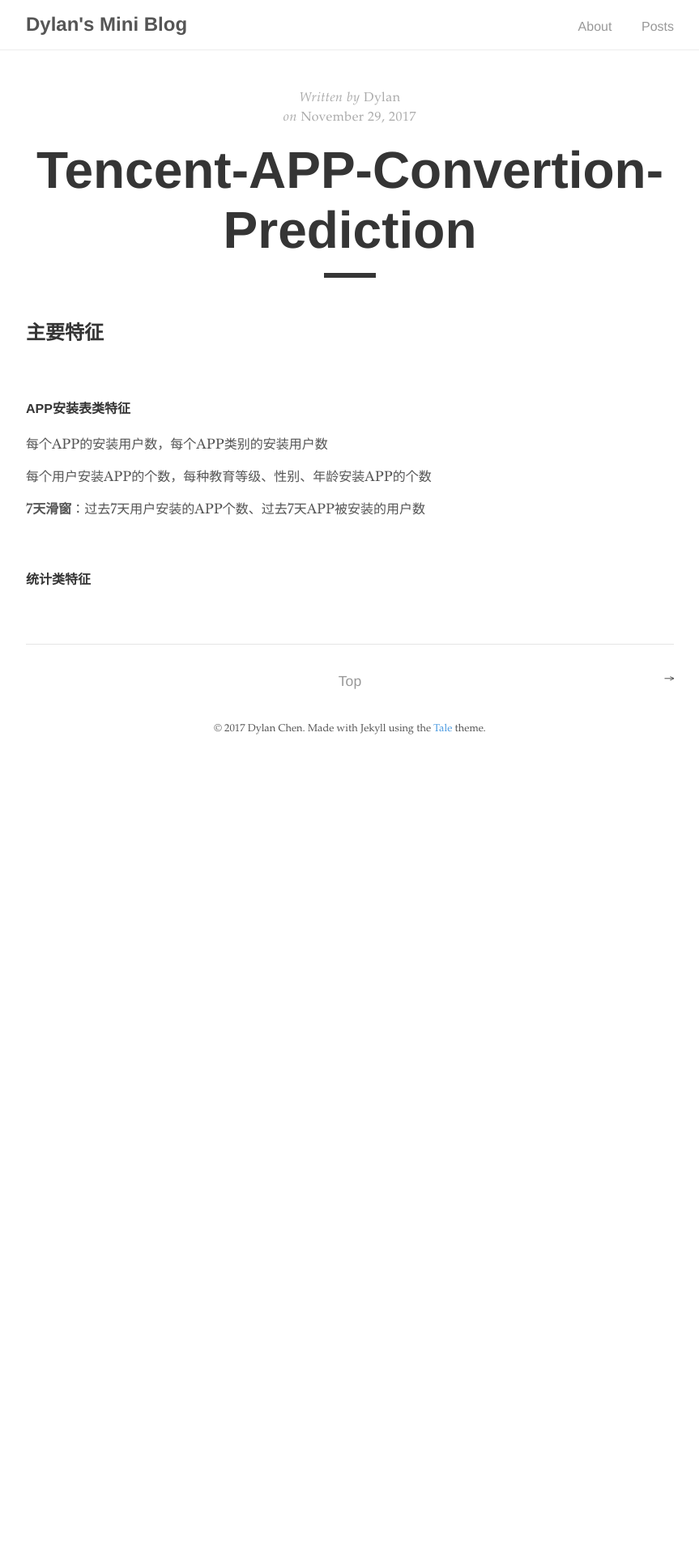
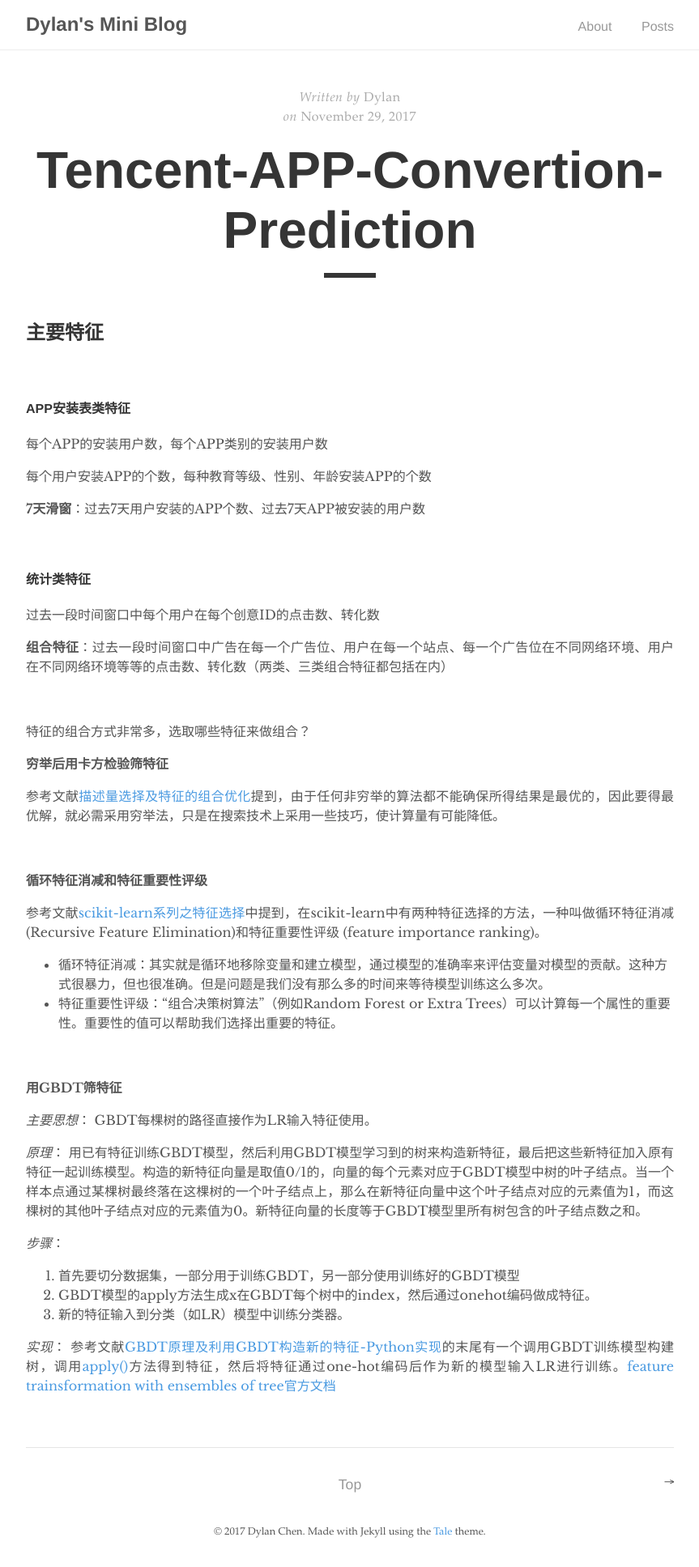
Before and after one commit to dylanchen0114/blog_pages, a Jekyll site: the page built from _posts/2017-11-29-Tencent-APP-Conversion-Cempetition.md, in a window 1280 px wide. Shown: the whole page at 81% size, without its empty margins (208-1071 px from the left). Built offline with Jekyll 4.4.1, drawn with Linux system fonts in a browser that asks for light colours; before the commit the page ends 943 px from its top, so only the background shows below that.

Commit message:
first post

```diff
--- a/_posts/2017-11-29-Tencent-APP-Conversion-Cempetition.md
+++ b/_posts/2017-11-29-Tencent-APP-Conversion-Cempetition.md
@@ -23,3 +23,43 @@
 <br>
 
 #### 统计类特征
+
+过去一段时间窗口中每个用户在每个创意ID的点击数、转化数
+
+**组合特征**：过去一段时间窗口中广告在每一个广告位、用户在每一个站点、每一个广告位在不同网络环境、用户在不同网络环境等等的点击数、转化数（两类、三类组合特征都包括在内）
+
+<br>
+
+特征的组合方式非常多，选取哪些特征来做组合？
+
+**穷举后用卡方检验筛特征**
+
+参考文献[描述量选择及特征的组合优化](http://202.197.191.206:8080/30/text/chapter04/4_8.htm)提到，由于任何非穷举的算法都不能确保所得结果是最优的，因此要得最优解，就必需采用穷举法，只是在搜索技术上采用一些技巧，使计算量有可能降低。
+
+<br>
+
+**循环特征消减和特征重要性评级**
+
+参考文献[scikit-learn系列之特征选择](http://www.jianshu.com/p/8f6f94f1d275)中提到，在scikit-learn中有两种特征选择的方法，一种叫做循环特征消减(Recursive Feature Elimination)和特征重要性评级 (feature importance ranking)。
+
+-  循环特征消减：其实就是循环地移除变量和建立模型，通过模型的准确率来评估变量对模型的贡献。这种方式很暴力，但也很准确。但是问题是我们没有那么多的时间来等待模型训练这么多次。
+-  特征重要性评级：“组合决策树算法”（例如Random Forest or Extra Trees）可以计算每一个属性的重要性。重要性的值可以帮助我们选择出重要的特征。
+
+<br>
+
+**用GBDT筛特征**
+
+*主要思想*：
+GBDT每棵树的路径直接作为LR输入特征使用。
+
+*原理*：
+用已有特征训练GBDT模型，然后利用GBDT模型学习到的树来构造新特征，最后把这些新特征加入原有特征一起训练模型。构造的新特征向量是取值0/1的，向量的每个元素对应于GBDT模型中树的叶子结点。当一个样本点通过某棵树最终落在这棵树的一个叶子结点上，那么在新特征向量中这个叶子结点对应的元素值为1，而这棵树的其他叶子结点对应的元素值为0。新特征向量的长度等于GBDT模型里所有树包含的叶子结点数之和。
+
+*步骤*：
+
+1. 首先要切分数据集，一部分用于训练GBDT，另一部分使用训练好的GBDT模型
+2. GBDT模型的apply方法生成x在GBDT每个树中的index，然后通过onehot编码做成特征。
+3. 新的特征输入到分类（如LR）模型中训练分类器。
+
+*实现*：
+参考文献[GBDT原理及利用GBDT构造新的特征-Python实现](http://blog.csdn.net/shine19930820/article/details/71713680)的末尾有一个调用GBDT训练模型构建树，调用[apply()](http://blog.csdn.net/shine19930820/article/details/71713680)方法得到特征，然后将特征通过one-hot编码后作为新的模型输入LR进行训练。[feature trainsformation with ensembles of tree官方文档](http://scikit-learn.org/stable/auto_examples/ensemble/plot_feature_transformation.html#example-ensemble-plot-feature-transformation-py)
```
